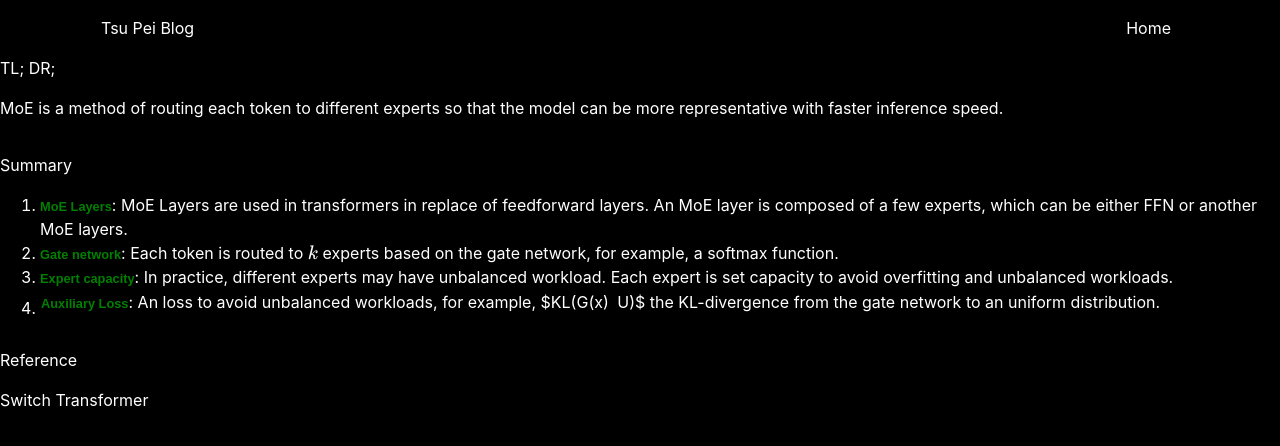
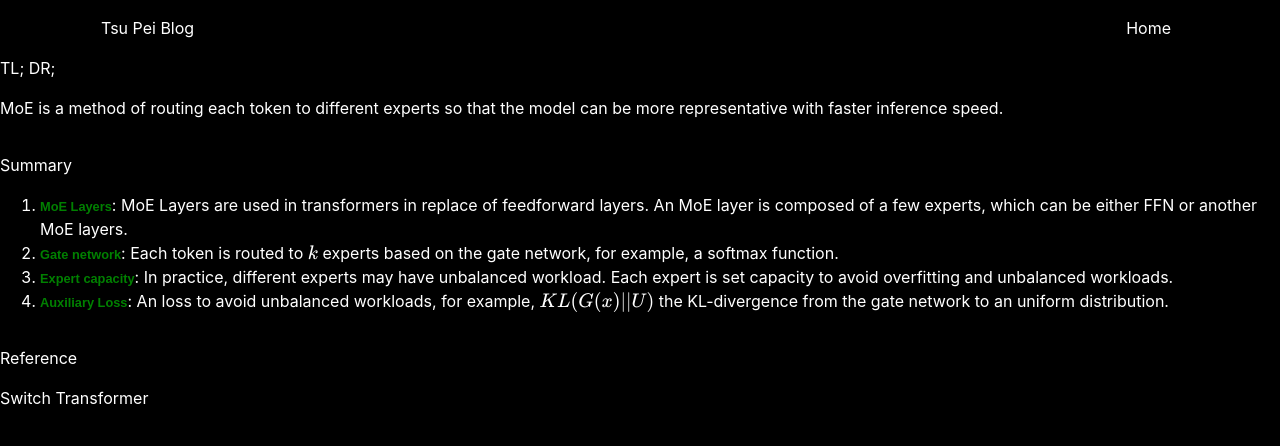
Before and after one commit to tsupei/column, a Jekyll site: the page built from _posts/2024-06-10-mixture-of-experts.md, in a window 1280 px wide. Shown: the top 446 px of the page. Built offline with Jekyll 4.4.1, drawn with Linux system fonts in a browser that asks for light colours; nearby versions of some CDN libraries; formulas are drawn with MathJax 3.

Commit message:
Fix wrong LaTex.

```diff
--- a/_posts/2024-06-10-mixture-of-experts.md
+++ b/_posts/2024-06-10-mixture-of-experts.md
@@ -18,7 +18,7 @@ Summary
 1. `MoE Layers`: MoE Layers are used in transformers in replace of feedforward layers. An MoE layer is composed of a few experts, which can be either FFN or another MoE layers.
 2. `Gate network`: Each token is routed to $k$ experts based on the gate network, for example, a softmax function.
 3. `Expert capacity`: In practice, different experts may have unbalanced workload. Each expert is set capacity to avoid overfitting and unbalanced workloads.
-4. `Auxiliary Loss`: An loss to avoid unbalanced workloads, for example,  $KL(G(x) || U)$ the KL-divergence from the gate network to an uniform distribution.
+4. `Auxiliary Loss`: An loss to avoid unbalanced workloads, for example,  $ \textit{KL}(G(x) \|\| U) $ the KL-divergence from the gate network to an uniform distribution.
 
 ---
 
```
